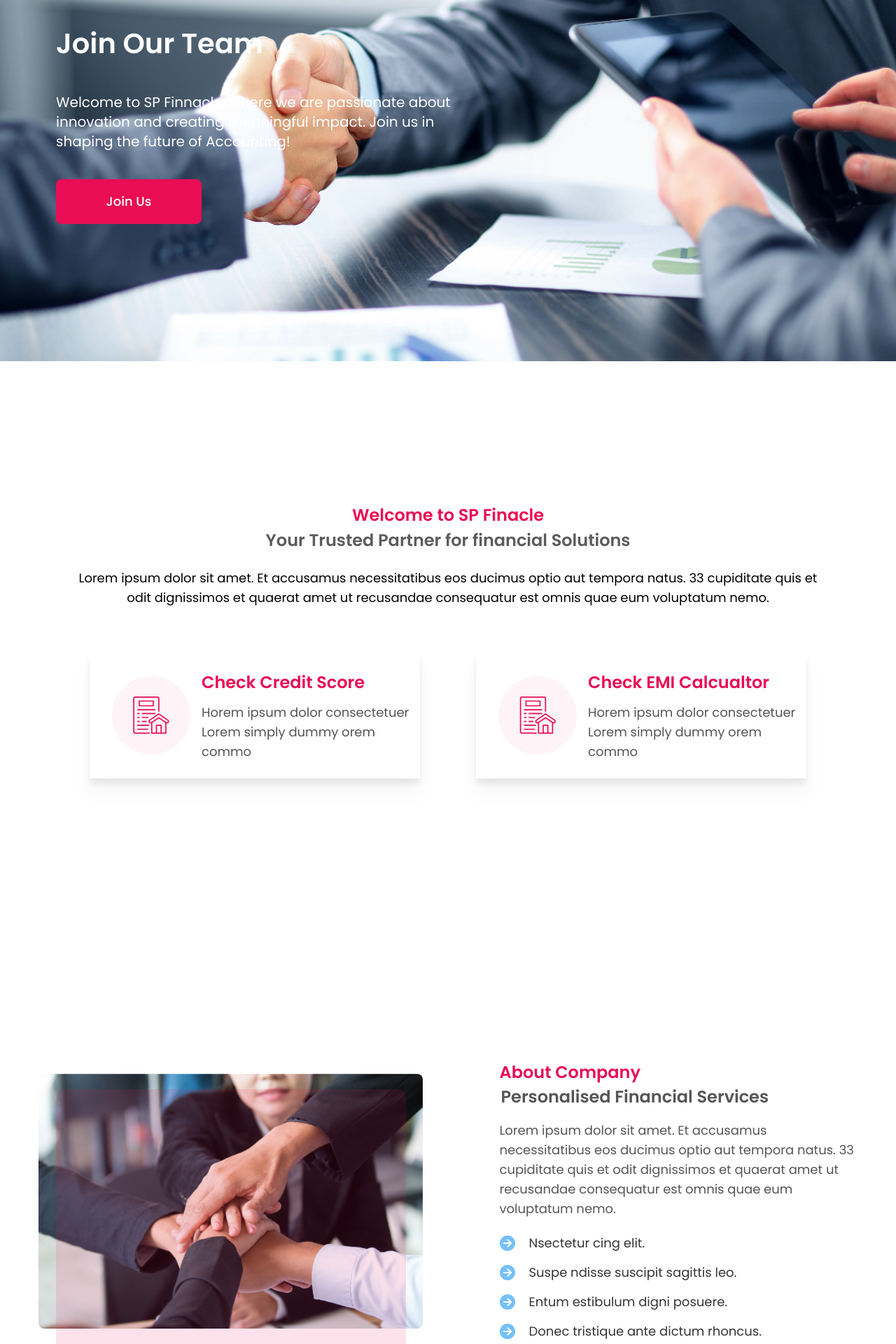
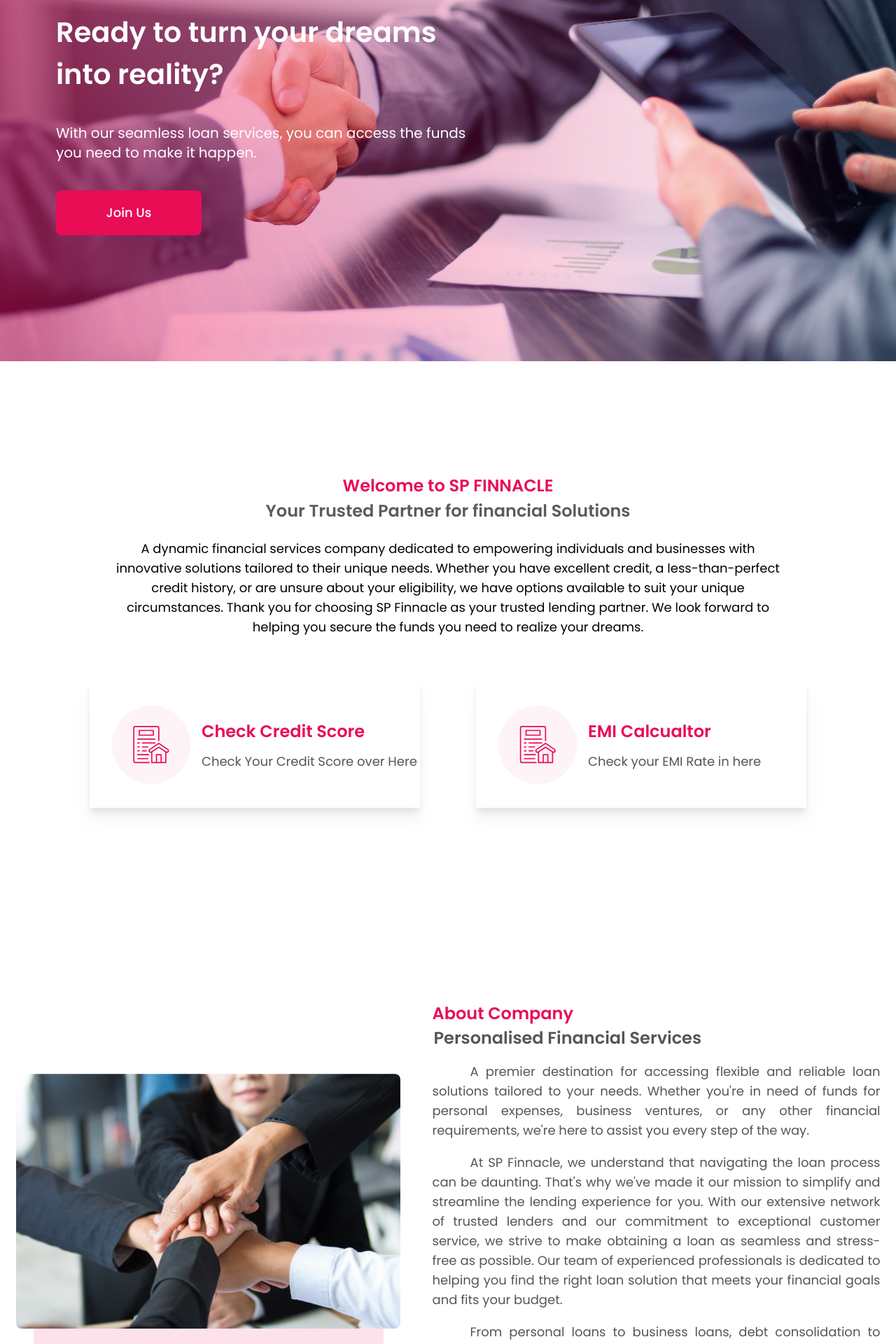
Before and after one commit to selvakumarmg/spfinnacle-web, a React (Create React App) app: page / in a window 1280 px wide. Shown: the part 260-2180 px from the top of the page at 70% size. Built offline with nearby package versions, Linux system fonts and the light colour scheme.

Commit message:
Added Content till About

```diff
--- a/src/pages/Home.tsx
+++ b/src/pages/Home.tsx
@@ -6,7 +6,6 @@
 import CareerPage from "./Index/CareerPage";
 import FooterPage from "./Index/FooterPage";
 import ImageCarousel from "./Index/ImageCarousel";
-import LoanForm from "./Index/LoanForm";
 import MeetOurTeam from "./Index/MeetOurTeam";
 import Navbar from "./Index/Navbar";
 import ProductPage from "./Index/ProductPage";
@@ -47,7 +46,6 @@
           companyLogoSrc={footerCmpny.companyLogoSrc}
           companyRights={footerCmpny.companyRights}
         />
-        <LoanForm />
         <ScrollToTopButton />
       </div>
     </>
--- a/src/pages/Index/AboutPageImage.tsx
+++ b/src/pages/Index/AboutPageImage.tsx
@@ -4,12 +4,12 @@
 export default function AboutPageImage() {
   return (
     <div className="relative m-auto flex items-center justify-center flex-col h-[500px] w-[550px] sm:w-[300px] sm:h-[250px]">
+      <div className="absolute bottom-[30px] left-0 right-0 m-auto h-[380px] w-[500px] sm:w-[80%] sm:h-[70%] sm:bottom-5  rounded-[10px] bg-pink-A400_1e" />
       <Img
         src="images/img_untitled_design.png"
         alt="untitleddesign"
         className="relative h-fit w-fit sm:w-[90%] rounded-lg object-cover"
       />
-      <div className="absolute bottom-[30px] left-0 right-0 m-auto h-[380px] w-[500px] sm:w-[80%] sm:h-[70%] sm:bottom-5  rounded-[10px] bg-pink-A400_1e" />
     </div>
   );
 }
--- a/src/pages/Index/AboutPageText.tsx
+++ b/src/pages/Index/AboutPageText.tsx
@@ -2,20 +2,36 @@
 
 export default function AboutPageText() {
   return (
-    <div className="relative m-auto flex w-[40%] md:w-[80%] sm:w-[80%] flex-col items-start">
+    <div className="relative m-auto flex w-[50%] md:w-[80%] sm:w-[80%] flex-col items-start">
       <h4 className="text-center text-2xl sm:text-lg font-semibold text-pink-A400">
         About Company
       </h4>
       <h4 className="ml-0.5 sm:ml-0 mt-[3px] text-2xl sm:text-base font-semibold text-[#555555] md:ml-0">
         Personalised Financial Services
       </h4>
-      <p className="mt-[18px] text-[#555555] text-lg sm:text-sm  font-normal">
-        Lorem ipsum dolor sit amet. Et accusamus necessitatibus eos ducimus
-        optio aut tempora natus. 33 cupiditate quis et odit dignissimos et
-        quaerat amet ut recusandae consequatur est omnis quae eum voluptatum
-        nemo.
+      <p className="mt-[18px] text-justify text-[#555555] text-lg sm:text-sm  font-normal">
+        &emsp;&emsp;&emsp;A premier destination for accessing flexible and
+        reliable loan solutions tailored to your needs. Whether you're in need
+        of funds for personal expenses, business ventures, or any other
+        financial requirements, we're here to assist you every step of the way.
       </p>
-      <div className="mt-[21px] flex sm:w-full w-fit sm:gap-2 flex-col justify-center gap-3.5 md:w-full md:p-5">
+      <p className="mt-[18px] text-justify text-[#555555] text-lg sm:text-sm  font-normal">
+        &emsp;&emsp;&emsp;At SP Finnacle, we understand that navigating the loan
+        process can be daunting. That's why we've made it our mission to
+        simplify and streamline the lending experience for you. With our
+        extensive network of trusted lenders and our commitment to exceptional
+        customer service, we strive to make obtaining a loan as seamless and
+        stress-free as possible. Our team of experienced professionals is
+        dedicated to helping you find the right loan solution that meets your
+        financial goals and fits your budget.
+      </p>
+      <p className="mt-[18px] text-justify text-[#555555] text-lg sm:text-sm  font-normal">
+        &emsp;&emsp;&emsp;From personal loans to business loans, debt
+        consolidation to emergency funds, SP Finnacle has you covered. Explore
+        our range of loan products, learn about the application process, and
+        take the first step towards achieving your financial aspirations.
+      </p>
+      {/* <div className="mt-[21px] flex sm:w-full w-fit sm:gap-2 flex-col justify-center gap-3.5 md:w-full md:p-5">
         <div className="relative w-fit flex justify-center items-center sm:gap-x-2 gap-x-5 ">
           <img
             src="images/circle-arrow-right-solid.svg"
@@ -56,7 +72,7 @@
             Donec tristique ante dictum rhoncus.
           </p>
         </div>
-      </div>
+      </div> */}
     </div>
   );
 }
--- a/src/pages/Index/CheckCreditScore.tsx
+++ b/src/pages/Index/CheckCreditScore.tsx
@@ -16,7 +16,7 @@
             </Link>
           </h2>
           <p className="text-lg sm:text-xs font-normal text-[#555555] flex-1">
-            Horem ipsum dolor consectetuer Lorem simply dummy orem commo
+            Check Your Credit Score over Here
           </p>
         </div>
       </div>
--- a/src/pages/Index/CheckEMICalculator.tsx
+++ b/src/pages/Index/CheckEMICalculator.tsx
@@ -12,11 +12,11 @@
         <div className="absolute left-40 sm:left-24 flex-1">
           <h2 className="mb-3 sm:text-sm text-2xl font-semibold text-[#E80D55] flex-1">
             <Link to="/emicalcualtor" target="_blank">
-              Check EMI Calcualtor
+              EMI Calcualtor
             </Link>
           </h2>
           <p className="text-lg sm:text-xs font-normal text-[#555555] flex-1">
-            Horem ipsum dolor consectetuer Lorem simply dummy orem commo
+            Check your EMI Rate in here
           </p>
         </div>
       </div>
--- a/src/pages/Index/ImageCarousel.tsx
+++ b/src/pages/Index/ImageCarousel.tsx
@@ -21,23 +21,24 @@
     <div className="max-w-full md:w-full h-[85vh] bg-no-repeat w-full m-auto relative group">
       <div
         style={{ backgroundImage: `url(${slides[currentIndex].url})` }}
-        className="relative w-full h-full bg-center bg-slate-500 self-stretch bg-cover duration-500"
+        className="relative w-full h-full bg-center self-stretch bg-cover duration-500"
       >
+        <div className="w-full h-full absolute top-0 left-0 bg-gradient-to-r from-[#E80D55]/50 z-1" />
         <div className="flex w-[60%] h-full gap-y-10 md:gap-y-5 sm:gap-y-5 justify-center flex-col px-20 md:w-[60%] md:px-10 sm:px-5 sm:w-[100%] sm:h-[95%] sm:justify-center">
           {slides[currentIndex].heading && (
-            <h1 className="font-semibold text-[40px] md:text-xl sm:text-lg text-[#FFFFFF]">
+            <h1 className="font-semibold text-[40px] md:text-xl sm:text-lg text-[#FFFFFF] z-0">
               {slides[currentIndex].heading}
             </h1>
           )}
           {slides[currentIndex].context && (
-            <p className="font-normal text-xl md:text-base sm:text-sm text-[#FFFFFF]">
+            <p className="font-normal text-xl md:text-base sm:text-sm text-[#FFFFFF] z-0">
               {slides[currentIndex].context}
             </p>
           )}
           {slides[currentIndex].button && (
             <button
               type="button"
-              className="w-52 rounded-lg h-16 bg-[#E80D55] hover:bg-[hsl(340,89%,58%)] text-[#FFFFFF] text-lg md:text-base font-medium md:w-28 md:h-10 sm:text-sm sm:w-28 sm:h-10"
+              className="w-52 rounded-lg h-16 bg-[#E80D55] hover:bg-[hsl(340,89%,58%)] text-[#FFFFFF] text-lg md:text-base font-medium md:w-28 md:h-10 sm:text-sm sm:w-28 sm:h-10 z-0"
               onClick={slides[currentIndex].button.onClick}
             >
               {slides[currentIndex].button.text}
--- a/src/pages/Index/ManagingDirector.tsx
+++ b/src/pages/Index/ManagingDirector.tsx
@@ -21,9 +21,9 @@
             as="p"
             className="mt-[9px] !text-gray-700_01 sm:!text-base sm:text-justify md:text-justify"
           >
-            Lorem ipsum dolor sit amet. Et accusamus necessitatibus eos ducimus
-            optio aut tempora natus. 33 cupiditate quis et odit dignissimos et
-            quaerat amet ut recusandae consequatur est <br />
+            &emsp;&emsp;Lorem ipsum dolor sit amet. Et accusamus necessitatibus
+            eos ducimus optio aut tempora natus. 33 cupiditate quis et odit
+            dignissimos et quaerat amet ut recusandae consequatur est <br />
             Lorem ipsum dolor sit amet. Et accusamus necessitatibus eos ducimus
             optio aut tempora natus. 33 cupiditate quis et odit dignissimos et
             quaerat amet ut recusandae consequatur est omnis quae eum voluptatum
--- a/src/pages/Index/MeetOurTeam.tsx
+++ b/src/pages/Index/MeetOurTeam.tsx
@@ -14,9 +14,9 @@
             as="p"
             className="!text-gray-700_01 sm:text-justify sm:!text-base"
           >
-            Lorem ipsum dolor sit amet. Et accusamus necessitatibus eos ducimus
-            optio aut tempora natus. 33 cupiditate quis et odit dignissimos et
-            quaerat amet ut recusandae consequatur est{" "}
+            Our team of experienced professionals is dedicated to helping you
+            find the right loan solution that meets your financial goals and
+            fits your budget.
           </Text>
         </div>
         <ManagingDirector />
--- a/src/pages/Index/WelcomePage.tsx
+++ b/src/pages/Index/WelcomePage.tsx
@@ -9,9 +9,9 @@
       className="flex lg:h-screen md:h-screen h-screen sm:h-min w-full flex-col items-center justify-center sm:mt-10"
       id="welcome-page"
     >
-      <div className="flex w-[85%] flex-col items-center justify-center md:w-[80%] ">
+      <div className="flex w-[75%] flex-col items-center justify-center md:w-[70%] ">
         <h2 className="mb-1 text-2xl sm:text-xl font-semibold text-[#E80D55]">
-          Welcome to SP Finacle
+          Welcome to SP FINNACLE
         </h2>
         <h2 className="mb-6 text-2xl sm:text-lg text-center font-semibold text-[#5B5B5B]">
           Your Trusted Partner for financial Solutions
@@ -20,10 +20,13 @@
           as="p"
           className="mb-16 sm:mb-8 text-center sm:text-justify text-lg sm:text-sm font-normal text-[#353535]"
         >
-          Lorem ipsum dolor sit amet. Et accusamus necessitatibus eos ducimus
-          optio aut tempora natus. 33 cupiditate quis et odit dignissimos et
-          quaerat amet ut recusandae consequatur est omnis quae eum voluptatum
-          nemo.
+          A dynamic financial services company dedicated to empowering
+          individuals and businesses with innovative solutions tailored to their
+          unique needs. Whether you have excellent credit, a less-than-perfect
+          credit history, or are unsure about your eligibility, we have options
+          available to suit your unique circumstances. Thank you for choosing SP
+          Finnacle as your trusted lending partner. We look forward to helping
+          you secure the funds you need to realize your dreams.
         </Text>
       </div>
       <div className="mx-auto flex gap-x-20 w-[80%] md:w-[80%] sm:w-full sm:items-center justify-between md:flex-col md:items-center sm:gap-y-5 md:gap-[5vh] sm:flex-col">
--- a/src/pages/constants/carousel.tsx
+++ b/src/pages/constants/carousel.tsx
@@ -11,9 +11,10 @@
 export const slides: Slide[] = [
   {
     url: "images/ai-generated-8298890.jpg",
-    heading: "Step into your Dream Home with us",
+    heading:
+      "Unlock the Power of Your Finances: Discover Our Loan Offerings Now!",
     context:
-      "We make it easy for you to secure the ideal loan from India's premier lenders effortlessly.",
+      "Easily secure the perfect loan from India's top lenders with our hassle-free process.",
     button: {
       text: "Get Loan",
       onClick: () => {
@@ -23,9 +24,9 @@
   },
   {
     url: "images/finance-4858797.jpg",
-    heading: "Join Our Team",
+    heading: "Ready to turn your dreams into reality?",
     context:
-      "Welcome to SP Finnacle, where we are passionate about innovation and creating meaningful impact. Join us in shaping the future of Accounting!",
+      "With our seamless loan services, you can access the funds you need to make it happen.",
     button: {
       text: "Join Us",
       onClick: () => {
@@ -38,8 +39,7 @@
     url: "images/home-8692174.jpg",
     heading:
       "Unlock Your Financial Potential: Explore Our Loan Services Today!",
-    context:
-      "We make it easy for you to secure the ideal loan from India's premier lenders effortlessly.",
+    context: "Empowering ambitious individuals to reach new heights of success",
     button: {
       text: "Know More",
       onClick: () => {
@@ -50,9 +50,9 @@
   {
     url: "images/money-2724235.jpg",
     heading:
-      "Unlock Your Financial Potential: Explore Our Loan Services Today!",
+      "Your Trusted Partner in Financial Growth: Start Your Loan Journey Today",
     context:
-      "We make it easy for you to secure the ideal loan from India's premier lenders effortlessly.",
+      "Experience peace of mind with our transparent process, competitive rates, and personalized support.",
     button: {
       text: "Know More",
       onClick: () => {
--- a/src/pages/constants/navbar.tsx
+++ b/src/pages/constants/navbar.tsx
@@ -2,6 +2,6 @@
   { name: "Home", id: "home" },
   { name: "Loan Calculator", id: "welcome-page" },
   { name: "Services", id: "services-page" },
-  { name: "Product", id: "product-page" },
-  { name: "Career", id: "career-page" },
+  { name: "Jobs", id: "career-page" },
+  { name: "Contact", id: "product-page" },
 ];
```
Also changed, not shown: src/assets/images/CalculatorIcon.tsx (added, +15 -0 lines).
